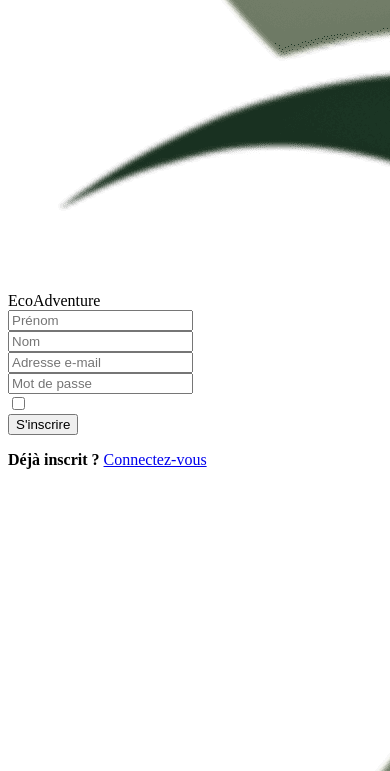
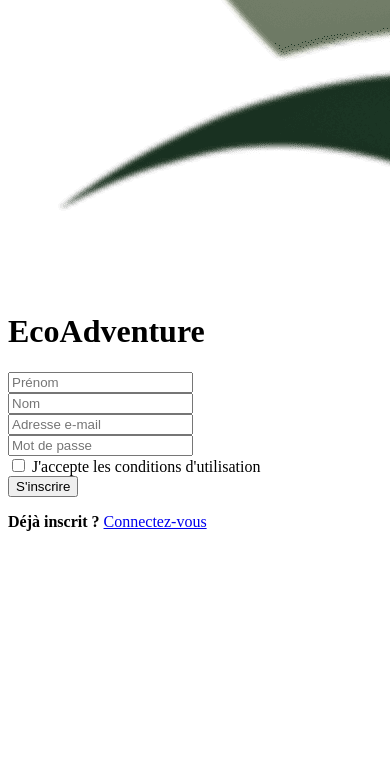
Before and after one commit to HelyaC/EcoAdventure2, a Symfony app: template templates/registration/register.html.twig in a window 390 px wide; the page is wider, and only the part inside the window is pictured. Shown: the part 2800-3571 px from the top of that part. Run offline with Twig, Linux system fonts and the light colour scheme; the template is opened without the code that fills it, so the values that code supplies are empty; form fields are guessed from the names that the template uses; some libraries are stand-ins or nearby versions.

Commit message:
creation de page contact et responsivite de register et contact

```diff
--- a/templates/registration/register.html.twig
+++ b/templates/registration/register.html.twig
@@ -3,45 +3,47 @@
 {% block title %}Register{% endblock %}
 
 {% block body %}
-    <div class="flex flex-wrap justify-center space-x-4  w-full">
+    <div class="flex flex-col items-center w-full p-6 space-y-8">
 
-        <div class="w-[484px] h-[137px] left-[173px] top-[165px] absolute justify-start items-center gap-4 inline-flex">
-    <img class="w-[83.10px] h-20" src="{{ asset('images/logo.png') }}" />
-    <div class="w-[385px] h-[57px] text-black text-5xl font-black font-['Inter'] tracking-widest">EcoAdventure</div>
-  </div>
-        <div>
-        <form method="post" class="form-container space-y-8 w-full">
+        <!-- Logo et titre centralisés et ajustés pour toutes tailles d’écran -->
+        <div class="flex flex-col items-center space-y-4 text-center w-full">
+            <img class="w-20 h-20 md:w-24 md:h-24" src="{{ asset('images/logo.png') }}" alt="EcoAdventure logo"/>
+            <h1 class="text-4xl md:text-5xl font-black tracking-widest text-gray-800">EcoAdventure</h1>
+        </div>
+
+        <!-- Formulaire de contact avec largeur maximale et ajustements responsifs -->
+        <form method="post" class="w-full max-w-md p-4 bg-white rounded-lg shadow-md space-y-6">
             {{ form_errors(registrationForm) }}
             {{ form_start(registrationForm) }}
 
             <div class="mb-4">
-                {{ form_widget(registrationForm.firstName, {'attr': {'placeholder': 'Prénom', 'class': ' p-3 border border-gray-300 rounded-lg'}}) }}
+                {{ form_widget(registrationForm.firstName, {'attr': {'placeholder': 'Prénom', 'class': 'w-full p-3 border border-gray-300 rounded-lg'}}) }}
             </div>
             <div class="mb-4">
-                {{ form_widget(registrationForm.lastName, {'attr': {'placeholder': 'Nom', 'class': ' p-3 border border-gray-300 rounded-lg'}}) }}
+                {{ form_widget(registrationForm.lastName, {'attr': {'placeholder': 'Nom', 'class': 'w-full p-3 border border-gray-300 rounded-lg'}}) }}
             </div>
             <div class="mb-4">
-                {{ form_widget(registrationForm.email, {'attr': {'placeholder': 'Adresse e-mail', 'class': ' p-3 border border-gray-300 rounded-lg'}}) }}
+                {{ form_widget(registrationForm.email, {'attr': {'placeholder': 'Adresse e-mail', 'class': 'w-full p-3 border border-gray-300 rounded-lg'}}) }}
             </div>
             <div class="mb-4">
-                {{ form_widget(registrationForm.password, {'attr': {'placeholder': 'Mot de passe', 'class': ' p-3 border border-gray-300 rounded-lg'}}) }}
+                {{ form_widget(registrationForm.password, {'attr': {'placeholder': 'Mot de passe', 'class': 'w-full p-3 border border-gray-300 rounded-lg'}}) }}
             </div>
 
-            <div class="mb-4">
+            <div class="flex items-center space-x-2 mb-4">
                 {{ form_widget(registrationForm.agreeTerms, {'attr': {'class': 'form-checkbox'}}) }}
+                <span class="text-sm">J'accepte les conditions d'utilisation</span>
             </div>
 
-            <div class="mt-6">
-                <button type="submit" class=" bg-[#a4b07d] text-white font-semibold py-3 px-6 rounded-lg hover:bg-blue-700 transition duration-300 transform hover:scale-105">S'inscrire</button>
+            <div class="mt-6 text-center">
+                <button type="submit" class="py-3 px-6 w-80 sm:w-auto text-sm font-medium text-white bg-[#a4b07d] rounded-lg hover:bg-[#8e9d6a] transition focus:ring-4 focus:outline-none focus:ring-[#a4b07d] dark:bg-[#8e9d6a] dark:hover:bg-[#7d895f]">S'inscrire</button>
             </div>
 
-            <p class="text-xs lg:text-sm flex items-center justify-center gap-1 mt-4">
+            <p class="text-center text-xs lg:text-sm flex items-center justify-center gap-1 mt-4">
                 <strong>Déjà inscrit ?</strong>
                 <a href="#" class="text-blue-500 hover:underline">Connectez-vous</a>
             </p>
 
             {{ form_end(registrationForm) }}
         </form>
-        </div>
     </div>
 {% endblock %}
```
Also changed, not shown: src/Controller/ContactController.php (added, +18 -0 lines), templates/contact/index.html.twig (added, +55 -0 lines).
